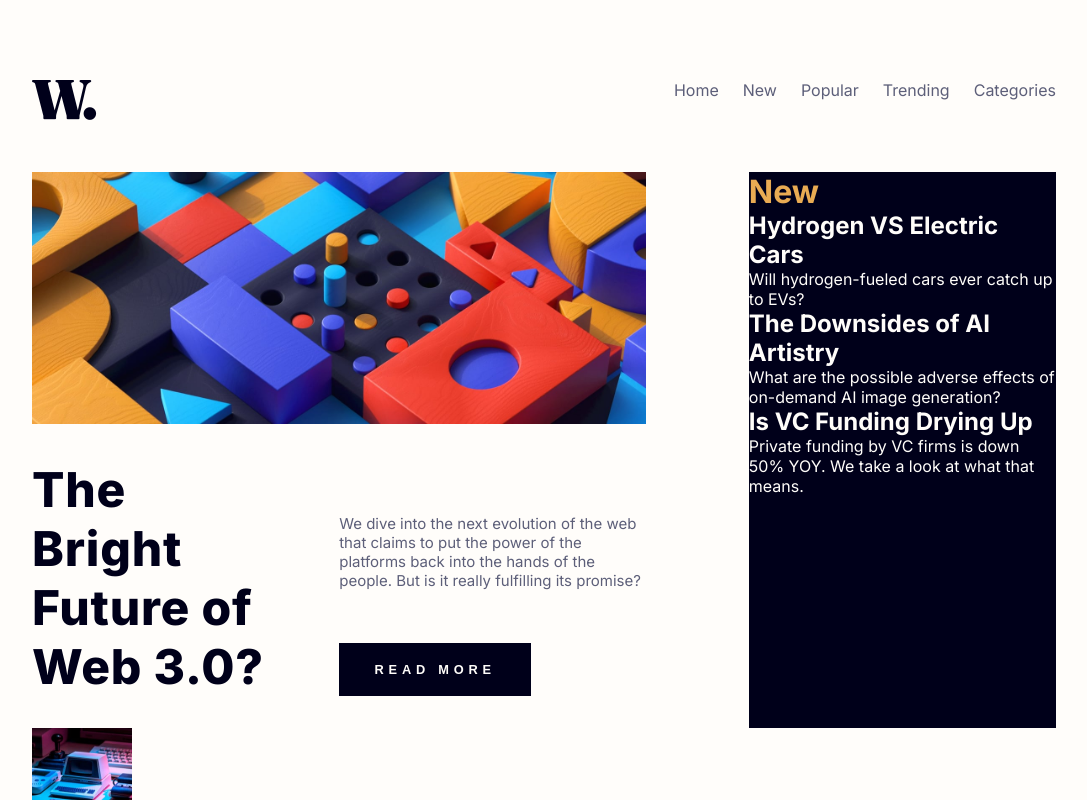
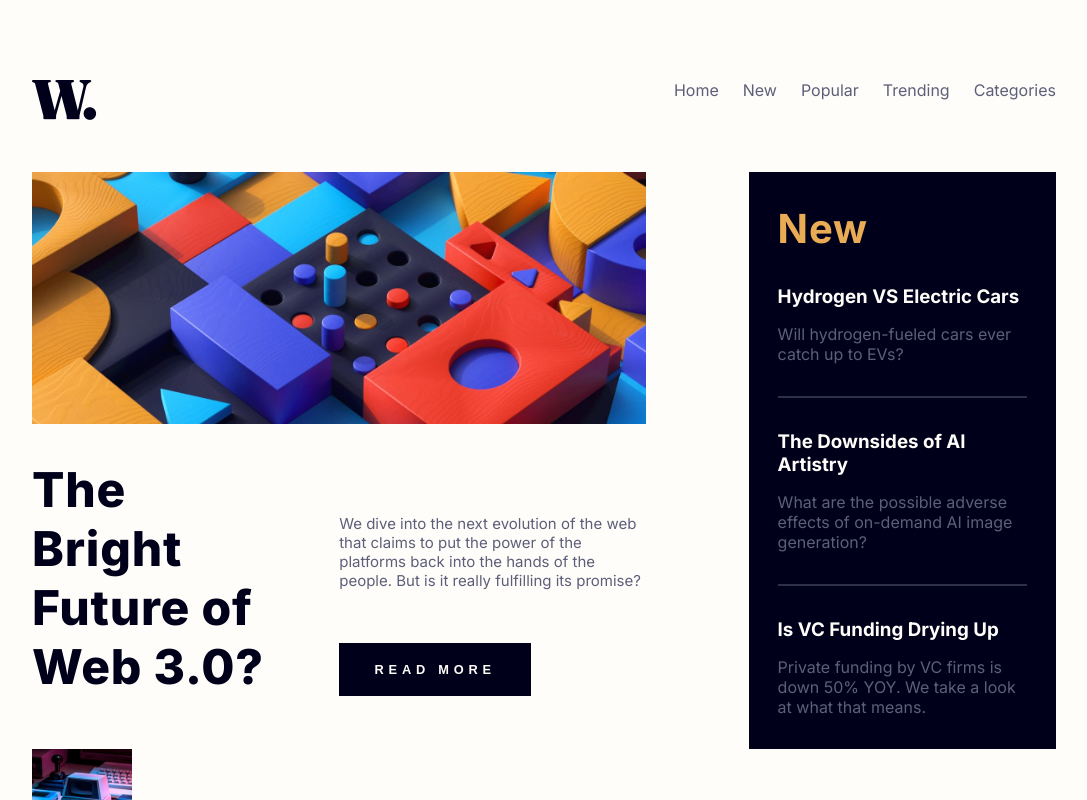
Before and after one commit to mpabarca/news-homepage-main, a Next.js app: page / in a window 1280 px wide. Shown: the top 800 px of the page, without its empty margins (96-1183 px from the left). Built offline with nearby package versions, Linux system fonts and the light colour scheme.

Commit message:
Add style to list news section in home

```diff
--- a/src/components/molecules/newsSectionHome.jsx
+++ b/src/components/molecules/newsSectionHome.jsx
@@ -1,17 +1,20 @@
 import { news } from '../../data/news';
+import Link from 'next/link';
 
 const NewsSectionHome = () => {
     return (
-        <div className='list-news'>
+        <div className='news'>
             <h1>New</h1>
-            {news.map((element, index) => {
-            return (
-                <div className='new' key={index}>
-                <h2>{element.title}</h2>
-                <p>{element.subtitle}</p>
-                </div>
-            )
-            })}
+            <div className='list-news'>
+                {news.map((element, index) => {
+                return (
+                    <Link className='new' key={index} href='/'>
+                        <h3>{element.title}</h3>
+                        <p>{element.subtitle}</p>
+                    </Link>
+                )
+                })}
+            </div>
         </div>
     )
 };
--- a/src/styles/base/_global.scss
+++ b/src/styles/base/_global.scss
@@ -10,7 +10,7 @@ body {
     color: $color-neutral-dark-blue;
     padding: $padding-global;
     margin: auto;
-    max-width: 1500px;
+    max-width: 93.7rem;
     display: flex;
     justify-content: center;
 
--- a/src/styles/base/_variable.scss
+++ b/src/styles/base/_variable.scss
@@ -1,7 +1,7 @@
 @import url('https://fonts.googleapis.com/css2?family=Inter:wght@400;700;800&family=Outfit:wght@400;700&display=swap');
 
-$width-size-desktop: 1440px;
-$width-size-mobile: 375px;
+$width-size-desktop: 90rem;
+$width-size-mobile: 23.4rem;
 
 $padding-global: 5rem 8rem;
 $padding-global-mobile: .5rem 1rem;
@@ -22,4 +22,4 @@ $color-neutral-gray-blue:#c5c6ce;
 $color-neutral-dark-gray-blue:#5d5f79;
 $color-neutral-dark-blue: #00001a;
 
-$size-breakpoint-responsive: 1000px;
+$size-breakpoint-responsive: 62.5rem;
--- a/src/styles/pages/home.scss
+++ b/src/styles/pages/home.scss
@@ -45,12 +45,40 @@
             }
         }
     }
-    .list-news {
+    .news {
         width: 30%;
         background-color: $color-neutral-dark-blue;
         color: $color-neutral-white;
-        h1, h2:hover, h2:active{
+        padding: 2rem 1.8rem;
+        h1, h3:hover, h3:active{
            color: $color-primary-orange;
+        }
+        h1 {
+            font-size: 2.5rem;
+            font-weight: $font-weight-bold;
+            letter-spacing: .05rem;
+        }
+        .list-news {
+            display: flex;
+            flex-direction: column;
+            justify-content: space-between;
+            .new {
+                padding: 2rem 0;
+                border-bottom: 2px solid rgba(93, 95, 121, .5);
+                text-decoration: none;
+                h3 {
+                    color: $color-neutral-white;
+                    font-size: 1.17rem;
+                    margin-bottom: 1rem;
+                }
+                p {
+                    color: $color-neutral-dark-gray-blue;
+                }
+                &:last-child{
+                    border: none;
+                    padding-bottom: 0;
+                }
+            }
         }
     }
 }
```
